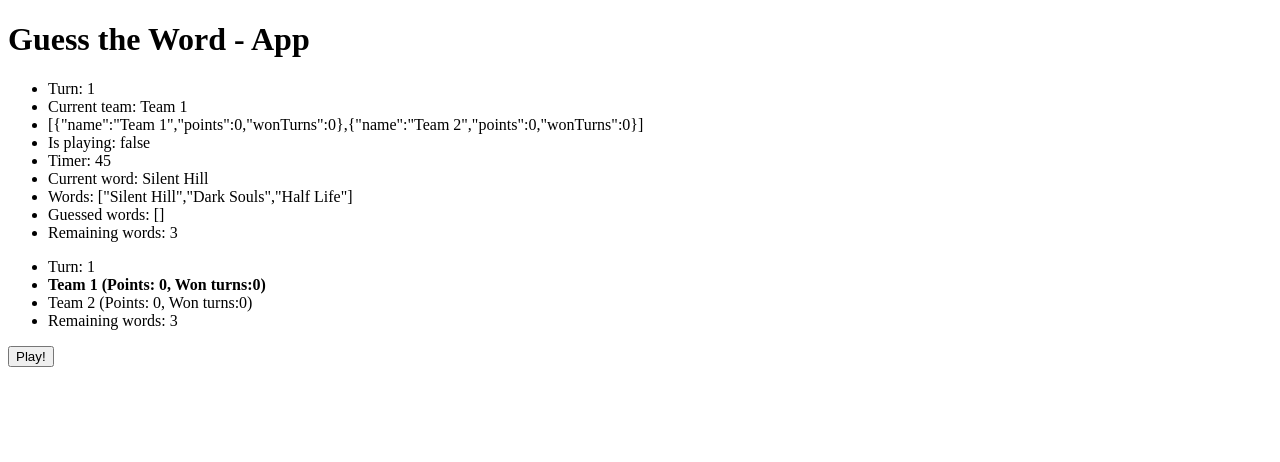
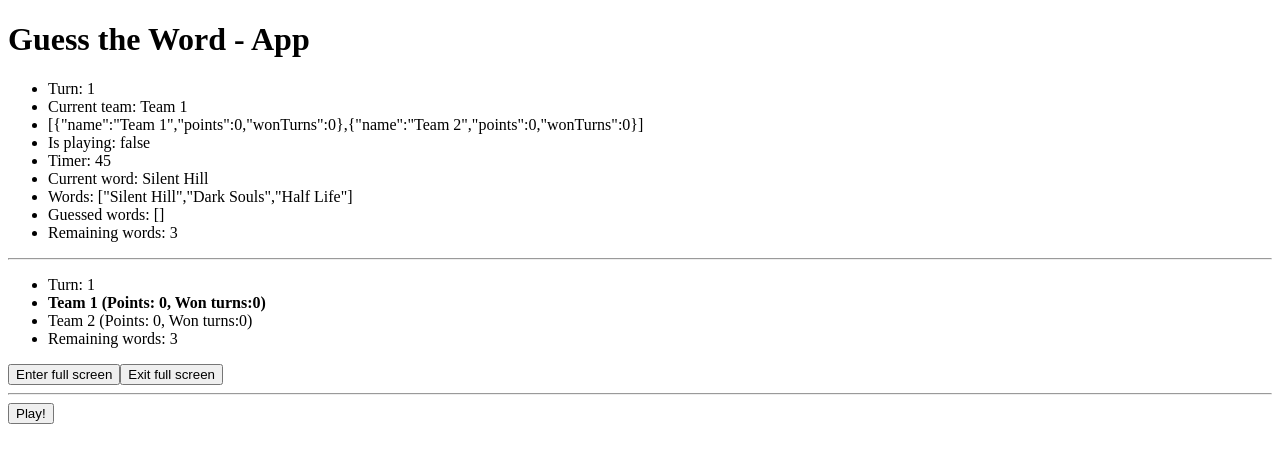
Before and after one commit to em-jose/guess-the-word, a React (Vite) app: page / in a window 1280 px wide. Shown: the top 462 px of the page. Built offline with nearby package versions, Linux system fonts and the light colour scheme.

Commit message:
feat: add fullscreen button

```diff
--- a/src/GuessTheWord.jsx
+++ b/src/GuessTheWord.jsx
@@ -206,6 +206,8 @@ export const GuessTheWord = () => {
                 </ul>
             </div>
 
+            <hr />
+
             {/*  */}
             <div>
                 <ul>
@@ -225,7 +227,15 @@ export const GuessTheWord = () => {
                     ))}
                     <li>Remaining words: {words.length}</li>
                 </ul>
+                <button onClick={() => document.body.requestFullscreen()}>
+                    Enter full screen
+                </button>
+                <button onClick={() => document.exitFullscreen()}>
+                    Exit full screen
+                </button>
             </div>
+
+            <hr />
 
             {/*  */}
             <div>
--- a/src/index.css
+++ b/src/index.css
@@ -1,3 +1,7 @@
 .current-team {
     font-weight: 700;
 }
+
+:not(:root):fullscreen::backdrop {
+    background: #fff;
+}
```
